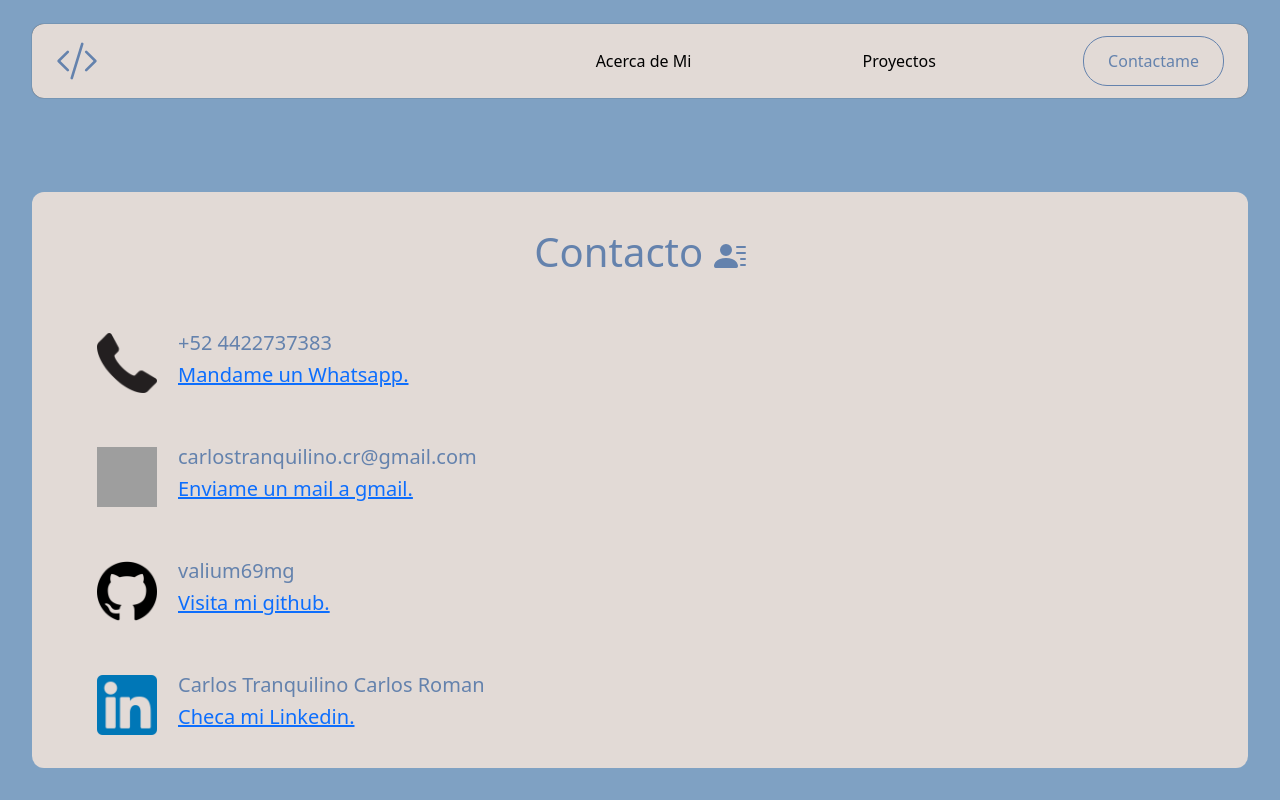
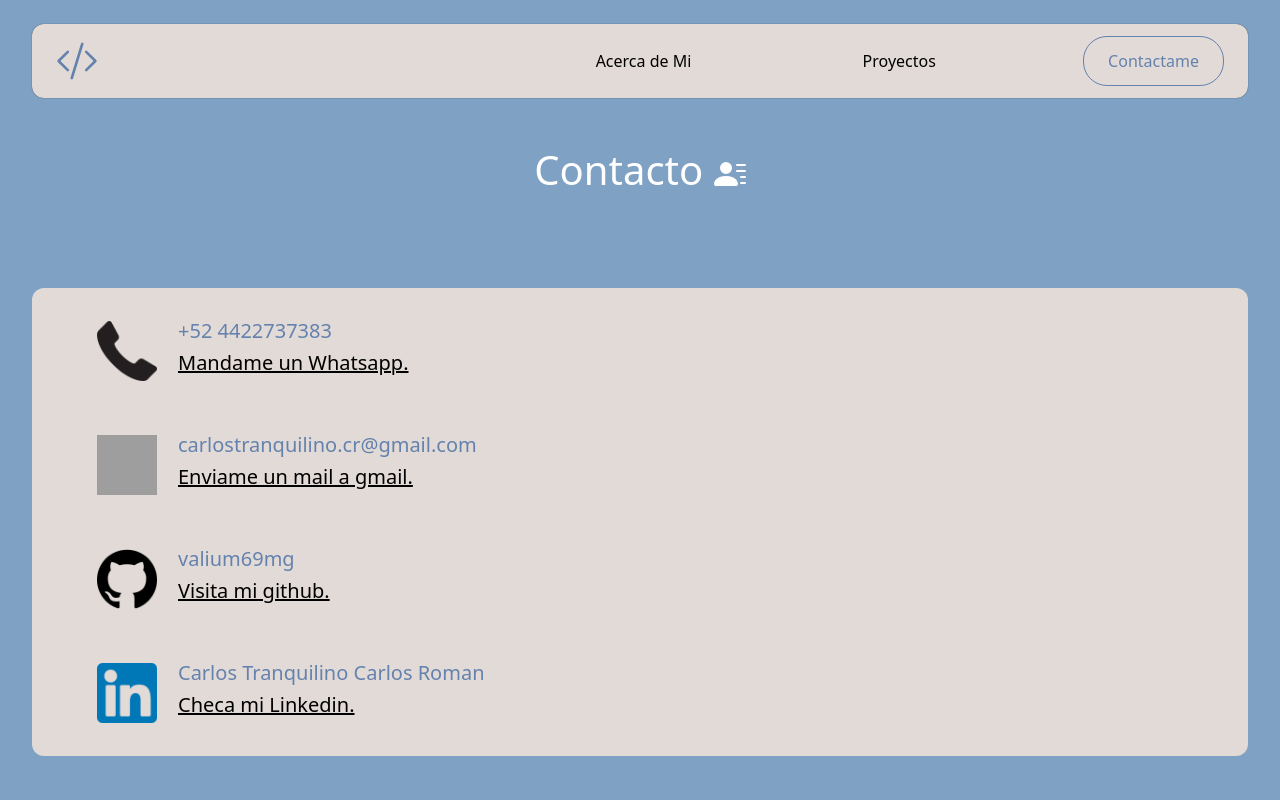
Before and after one commit to valium69mg/carlos_portfolio, a React (Create React App) app: page /contact in a window 1280 px wide. Shown: the top 800 px of the page. Built offline with nearby package versions, Linux system fonts and the light colour scheme; grey boxes are pictures that could not be loaded.

Commit message:
Change styling in contact page

```diff
--- a/src/Contact.jsx
+++ b/src/Contact.jsx
@@ -65,8 +65,9 @@ function Contact() {
         <NavbarWithVisibility/>
         {loading !== true ?
         <>
+            <h1 id="contactTitle"> Contacto {contactLogo}</h1>
             <div className="contactContainer">
-                <h1> Contacto {contactLogo}</h1>
+
                 {contacts.map((contact) => {
                     return <ContactCard
                         key={contact["Mail"]}
--- a/src/styles/contact.css
+++ b/src/styles/contact.css
@@ -25,6 +25,10 @@
 
 }
 
+.contactCard a {
+    color: black;
+}
+
 .contactCard h2 {
     font-size: 1rem;
     color: #6482AD;
@@ -49,6 +53,10 @@
 .infoCard {
     display: flex;
     flex-direction: column;
+}
+
+#contactTitle {
+    color: white;
 }
 
 /* MEDIA QUERIES */
```
